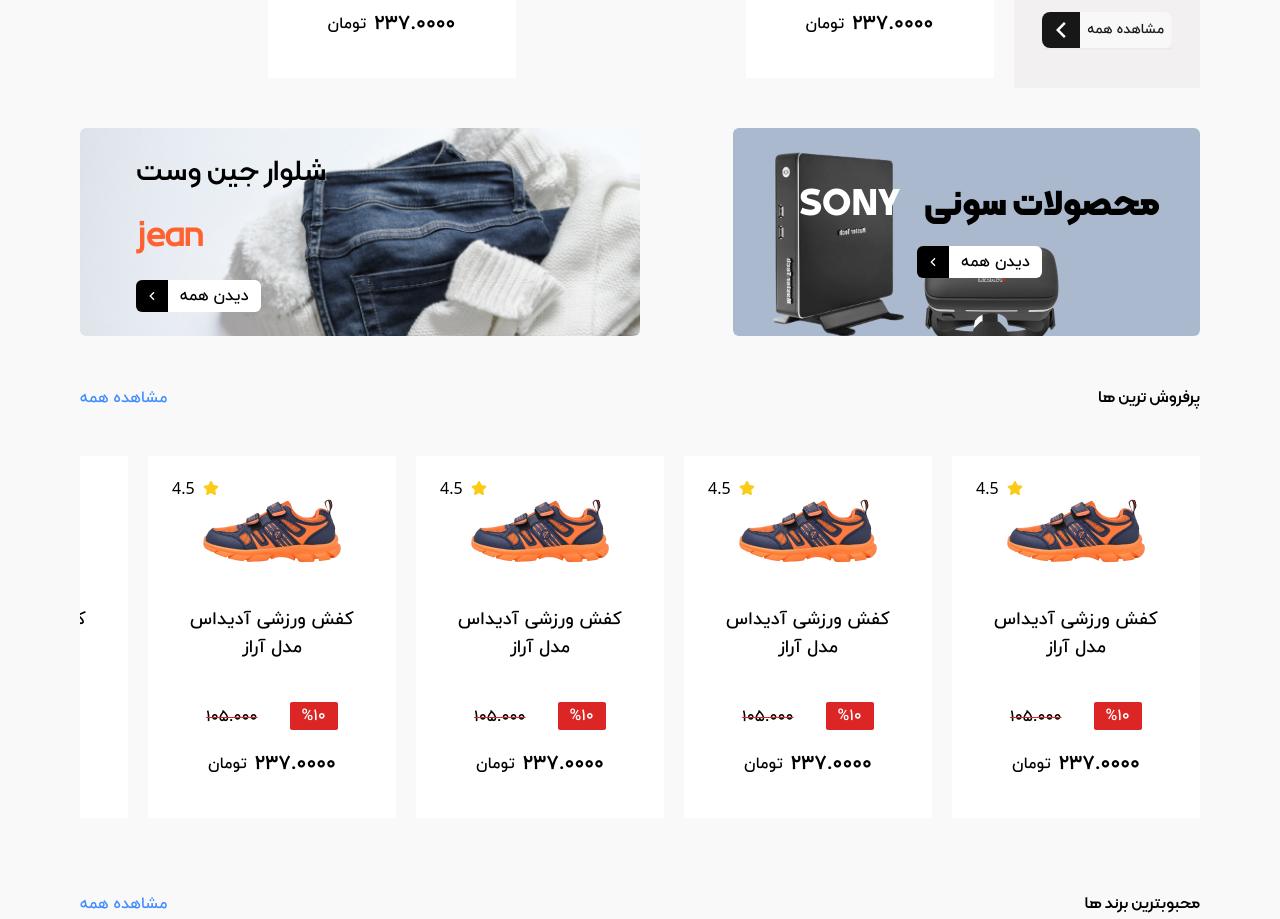
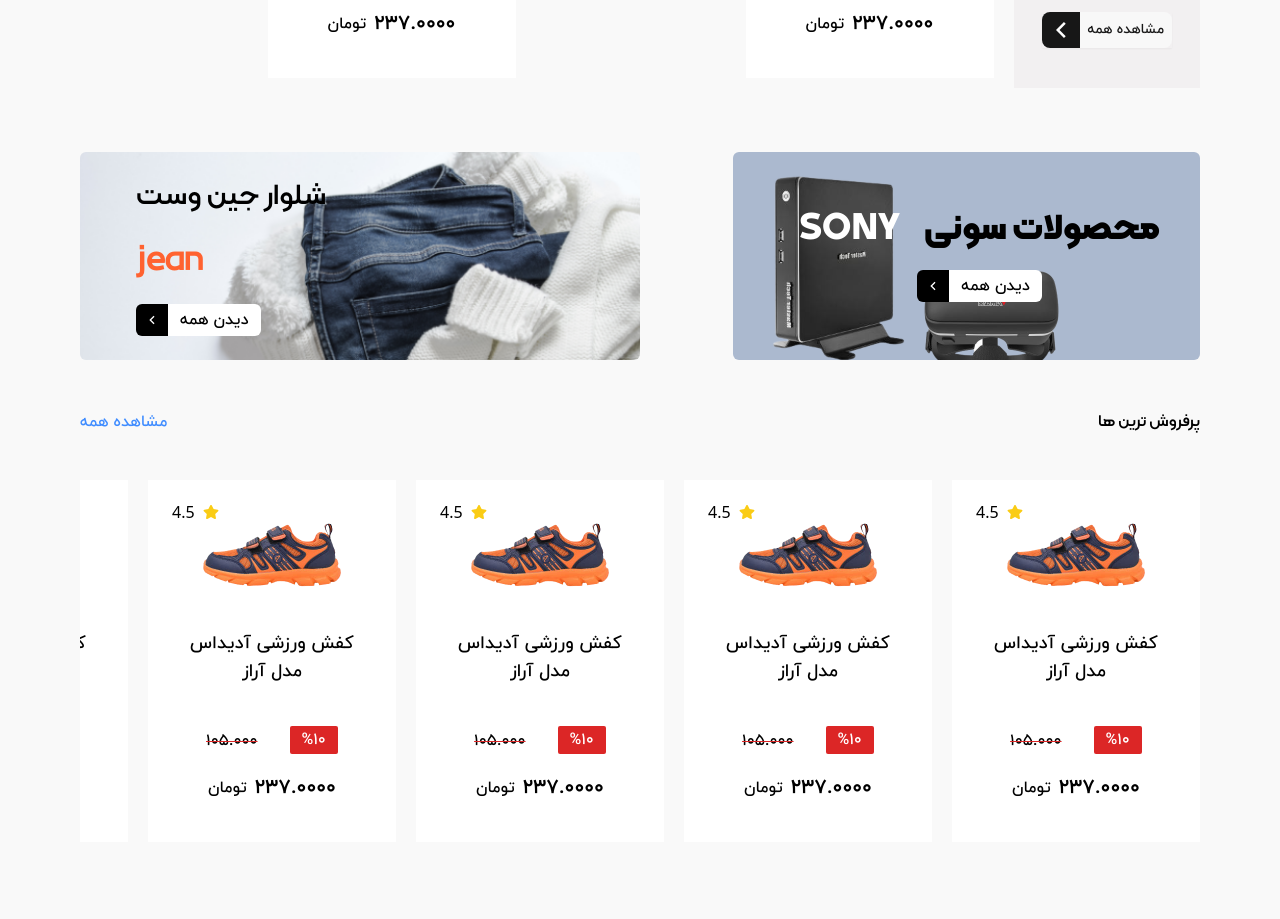
Before and after one commit to Ario-Team/shapino-frontend, a Next.js app: page / in a window 1280 px wide. Shown: the part 1180-2099 px from the top of the page. Built offline with nearby package versions, Linux system fonts and the light colour scheme.

Commit message:
Fixed the Boxes margin

```diff
--- a/pages/index.jsx
+++ b/pages/index.jsx
@@ -25,7 +25,7 @@
           <IndexSlider />
           <IconCategory />
           <OfferedProducts />
-          <div className="flex flex-col items-center gap-5 w-full justify-between my-10 lg:flex-row">
+          <div className="flex flex-col items-center gap-5 w-full justify-between mt-16 mb-5 lg:flex-row">
             <SonyBox />
             <JeanBrandBox />
           </div>
```
